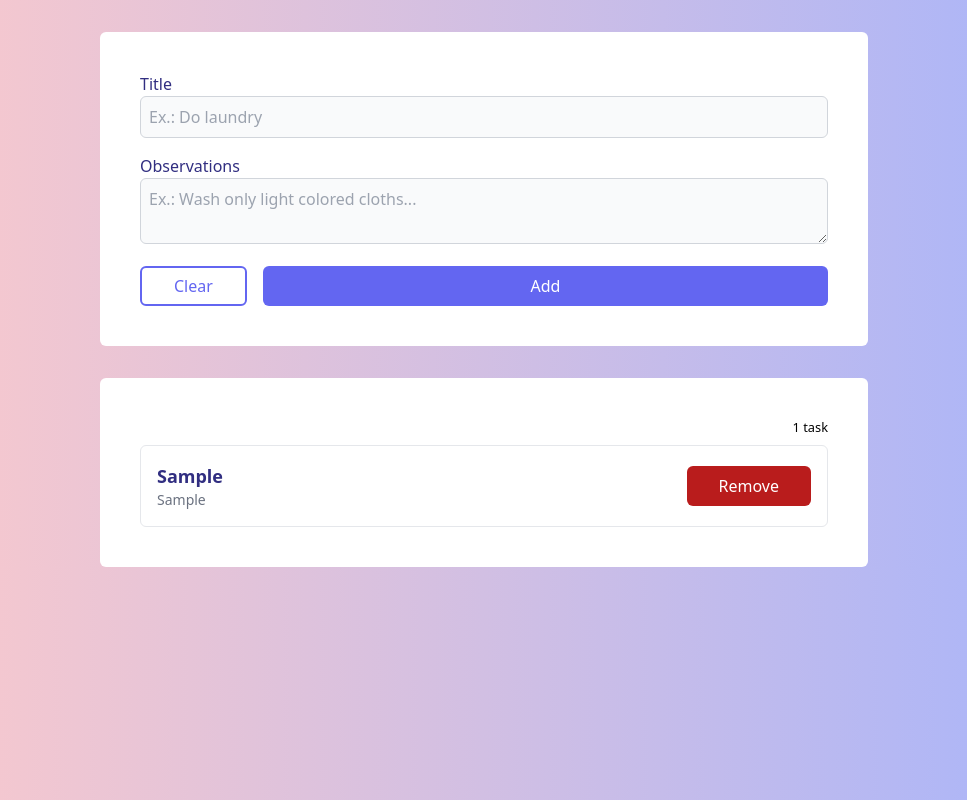
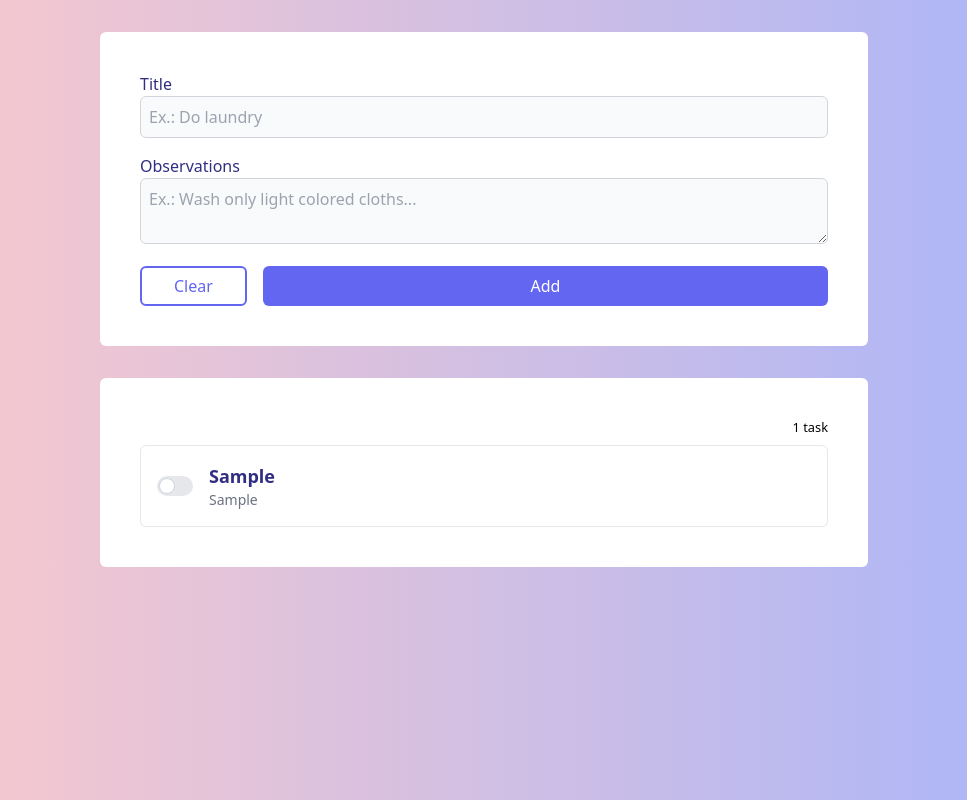
Before and after one commit to psnev89/todo-react, a React (Create React App) app: page / in a window 1280 px wide. Both pictures are taken after typing "Sample", "Sample" into the empty fields and a click on the button "Add". Shown: the whole page, without its empty margins (156-1123 px from the left). Built offline with nearby package versions, Linux system fonts and the light colour scheme.

Commit message:
feat: add complete toggle and todo hook

```diff
--- a/src/App.js
+++ b/src/App.js
@@ -1,46 +1,34 @@
 import { useState } from "react";
 import TodoForm from "./Components/TodoForm";
 import TodoList from "./Components/TodoList";
-import { FORM_PROPS, TODO_FORM_INITIAL_STATE } from "./helpers";
-
-let id = 0;
+import { TODO_FORM_INITIAL_STATE } from "./helpers";
+import useTodos from "./Hooks/useTodos";
 
 const App = () => {
   const [todoForm, setTodoForm] = useState(TODO_FORM_INITIAL_STATE);
-  const [todos, setTodos] = useState([]);
+  const { todos, addTodo, removeTodo, toggleCompleteTodo } = useTodos();
 
-  const createTodo = (title, observations) => {
-    return {
-      id: ++id,
-      title,
-      observations,
-    };
-  };
-
-  const addTodo = () => {
-    if (todoForm[FORM_PROPS.TITLE]?.trim?.() !== "") {
-      const todo = createTodo(
-        todoForm[FORM_PROPS.TITLE],
-        todoForm[FORM_PROPS.OBSERVATIONS]
-      );
-      setTodos([...todos, todo]);
-      setTodoForm(TODO_FORM_INITIAL_STATE);
-    }
-  };
-
-  const removeTodo = (todoId) => {
-    const filtered = todos.filter((todo) => todo.id !== todoId);
-    setTodos(filtered);
+  const add = () => {
+    addTodo(todoForm);
+    setTodoForm(TODO_FORM_INITIAL_STATE);
   };
 
   return (
     <div className="mx-auto max-w-3xl">
       <div className="my-8 card">
-        <TodoForm todoForm={todoForm} addTodo={addTodo} setTodoForm={setTodoForm}></TodoForm>
+        <TodoForm
+          todoForm={todoForm}
+          addTodo={add}
+          setTodoForm={setTodoForm}
+        ></TodoForm>
       </div>
 
       <div className="card">
-        <TodoList todos={todos} removeTodo={removeTodo}></TodoList>
+        <TodoList
+          todos={todos}
+          removeTodo={removeTodo}
+          toggleCompleteTodo={toggleCompleteTodo}
+        ></TodoList>
       </div>
     </div>
   );
--- a/src/Components/TodoList.js
+++ b/src/Components/TodoList.js
@@ -1,4 +1,6 @@
-const TodoList = ({ todos, removeTodo }) => {
+import TodoListItem from "./TodoListItem";
+
+const TodoList = ({ todos, removeTodo, toggleCompleteTodo }) => {
   return (
     <>
       {!todos?.length ? (
@@ -15,25 +17,12 @@ const TodoList = ({ todos, removeTodo }) => {
           </div>
           <ul>
             {todos.map((todo, index) => (
-              <li key={index} className="border p-4 rounded-md mb-2 last:mb-0">
-                <div className="flex gap-4 items-center">
-                  <div className="flex-1">
-                    <div className="text-indigo-900 font-bold text-lg">
-                      {todo.title}
-                    </div>
-                    <p className="m-0 text-sm text-gray-500">
-                      {todo.observations}
-                    </p>
-                  </div>
-
-                  <button
-                    className="button-layout text-white bg-red-700"
-                    onClick={() => removeTodo(todo.id)}
-                  >
-                    Remove
-                  </button>
-                </div>
-              </li>
+              <TodoListItem
+                key={index}
+                todo={todo}
+                removeTodo={removeTodo}
+                toggleCompleteTodo={toggleCompleteTodo}
+              ></TodoListItem>
             ))}
           </ul>
         </>
--- /dev/null
+++ b/src/Components/TodoListItem.js
@@ -0,0 +1,49 @@
+const TodoListItem = ({ todo, removeTodo, toggleCompleteTodo }) => {
+  return (
+    <li
+      className={`group/item border p-4 rounded-md mb-2 last:mb-0 ${
+        todo.completed ? "bg-indigo-100 opacity-60" : ""
+      }`}
+    >
+      <div className="flex gap-4 items-center">
+        <label className="inline-flex relative items-center cursor-pointer">
+          <input
+            type="checkbox"
+            value={todo.completed}
+            className="sr-only peer"
+            onChange={() => toggleCompleteTodo(todo.id)}
+          />
+          <div className="w-9 h-5 bg-gray-200 peer-focus:outline-none peer-focus:ring-0 rounded-full peer dark:bg-gray-700 peer-checked:after:translate-x-full peer-checked:after:border-white after:content-[''] after:absolute after:top-[2px] after:left-[2px] after:bg-white after:border-gray-300 after:border after:rounded-full after:h-4 after:w-4 after:transition-all dark:border-gray-600 peer-checked:bg-indigo-300"></div>
+        </label>
+        <div className="flex-1">
+          <div className="text-indigo-900 font-bold text-lg">{todo.title}</div>
+          <p className="m-0 text-sm text-gray-500">{todo.observations}</p>
+        </div>
+
+        <button
+          className={`invisible group-hover/item:visible rounded-full  p-1 ${
+            todo.completed ? "text-indigo-500 bg-white hover:text-indigo-900" : "text-red-700 hover:text-red-800"
+          }`}
+          onClick={() => removeTodo(todo.id)}
+        >
+          <svg
+            xmlns="http://www.w3.org/2000/svg"
+            fill="none"
+            viewBox="0 0 24 24"
+            strokeWidth={1.5}
+            stroke="currentColor"
+            className="w-6 h-6"
+          >
+            <path
+              strokeLinecap="round"
+              strokeLinejoin="round"
+              d="M6 18L18 6M6 6l12 12"
+            />
+          </svg>
+        </button>
+      </div>
+    </li>
+  );
+};
+
+export default TodoListItem;
--- /dev/null
+++ b/src/Hooks/useTodos.js
@@ -0,0 +1,51 @@
+import { useState } from "react";
+import { FORM_PROPS } from "../helpers";
+
+let id = 0;
+
+const useTodos = () => {
+  const [todos, setTodos] = useState([]);
+
+  const createTodo = (title, observations) => {
+    return {
+      id: ++id,
+      title,
+      observations,
+      completed: false,
+    };
+  };
+
+  const addTodo = (todoForm) => {
+    if (todoForm[FORM_PROPS.TITLE]?.trim?.() !== "") {
+      const todo = createTodo(
+        todoForm[FORM_PROPS.TITLE],
+        todoForm[FORM_PROPS.OBSERVATIONS]
+      );
+      setTodos([...todos, todo]);
+    }
+  };
+
+  const removeTodo = (todoId) => {
+    const filtered = todos.filter((todo) => todo.id !== todoId);
+    setTodos(filtered);
+  };
+
+  const toggleCompleteTodo = (todoId) => {
+    const newTodos = todos.map((todo) => {
+      if (todo.id === todoId) {
+        todo.completed = !todo.completed;
+      }
+      return todo;
+    });
+    setTodos(newTodos);
+  };
+
+  return {
+    todos,
+    addTodo,
+    removeTodo,
+    toggleCompleteTodo,
+  };
+};
+
+export default useTodos;
```
